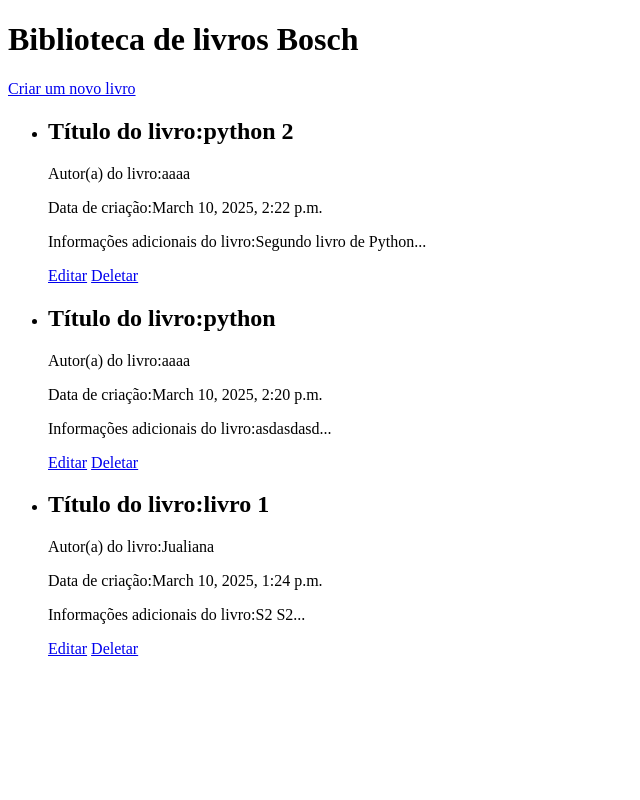
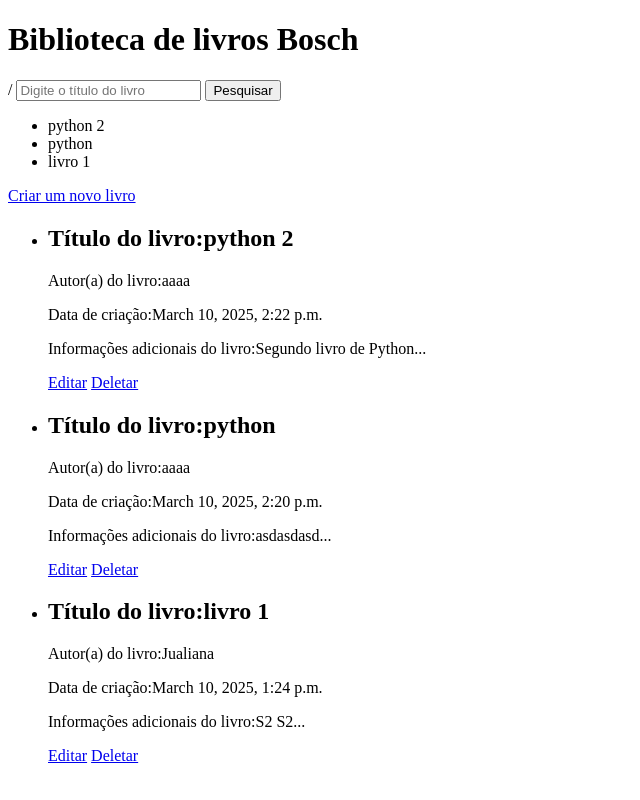
Before and after one commit to CodeByKamis/PWBE-CRUD-BIBLIOTECA_LIVROS, a Django app: page / in a window 1280 px wide. Shown: the whole page, without its empty margins (0-640 px from the left). Run offline with Django 5.2, Linux system fonts and the light colour scheme; data comes from the database, SQL or seed files in the repository; both versions use the stored data as it was after the commit.

Commit message:
editei o codigo e adicionei um modo de buscar livro por nome :)

```diff
--- a/atividade_crudsolo/bosch/biblioteca/templates/blog/lista_livros.html
+++ b/atividade_crudsolo/bosch/biblioteca/templates/blog/lista_livros.html
@@ -7,6 +7,24 @@
 </head>
 <body>
     <h1>Biblioteca de livros Bosch</h1>
+
+
+
+    <form method="post">
+
+        {% csrf_token %}
+        {% url 'lista_livros' %}
+        <input type="text" id="campoPesquisa" name="campoPesquisa" placeholder="Digite o título do livro">
+        <button type="submit">Pesquisar</button>
+    </form>
+
+    <ul>
+        {% for livro in livros %}
+            <li>{{ livro.titulo }}</li>
+        {% endfor %}
+    </ul>
+
+
     <a href="{% url 'item_creat' %}">Criar um novo livro</a>
     <main>
         <ul>
--- a/atividade_crudsolo/bosch/biblioteca/views.py
+++ b/atividade_crudsolo/bosch/biblioteca/views.py
@@ -4,6 +4,10 @@ from .forms import ItemForm
 
 def lista_livros(request):
     livros = Livros.objects.all().order_by('-data_criacao')
+    if request.method == 'POST':
+        pesquisa = request.POST.get('campoPesquisa')
+        if pesquisa:
+            livros = Livros.objects.filter(titulo__icontains=pesquisa).order_by('-data_criacao')
     return render(request, 'blog/lista_livros.html', {'livros': livros})
 
 def item_creat(request):
--- /dev/null
+++ b/atividade_crudsolo/bosch/package.json
@@ -0,0 +1,6 @@
+{
+  "dependencies": {
+    "express": "^4.21.2",
+    "mongoose": "^8.12.1"
+  }
+}
```
Also changed, not shown: atividade_crudsolo/bosch/db.sqlite3, atividade_crudsolo/bosch/package-lock.json (added).
